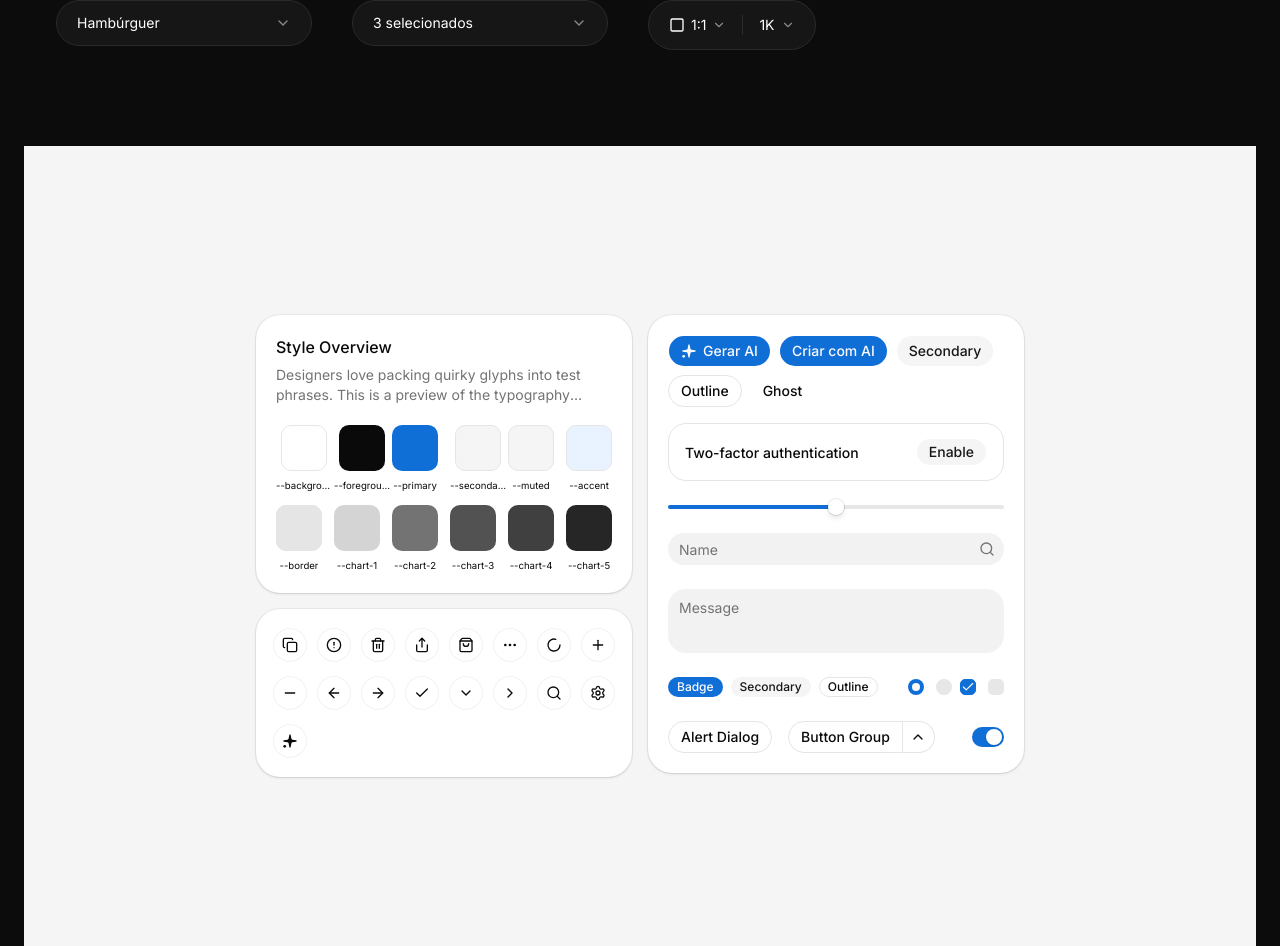
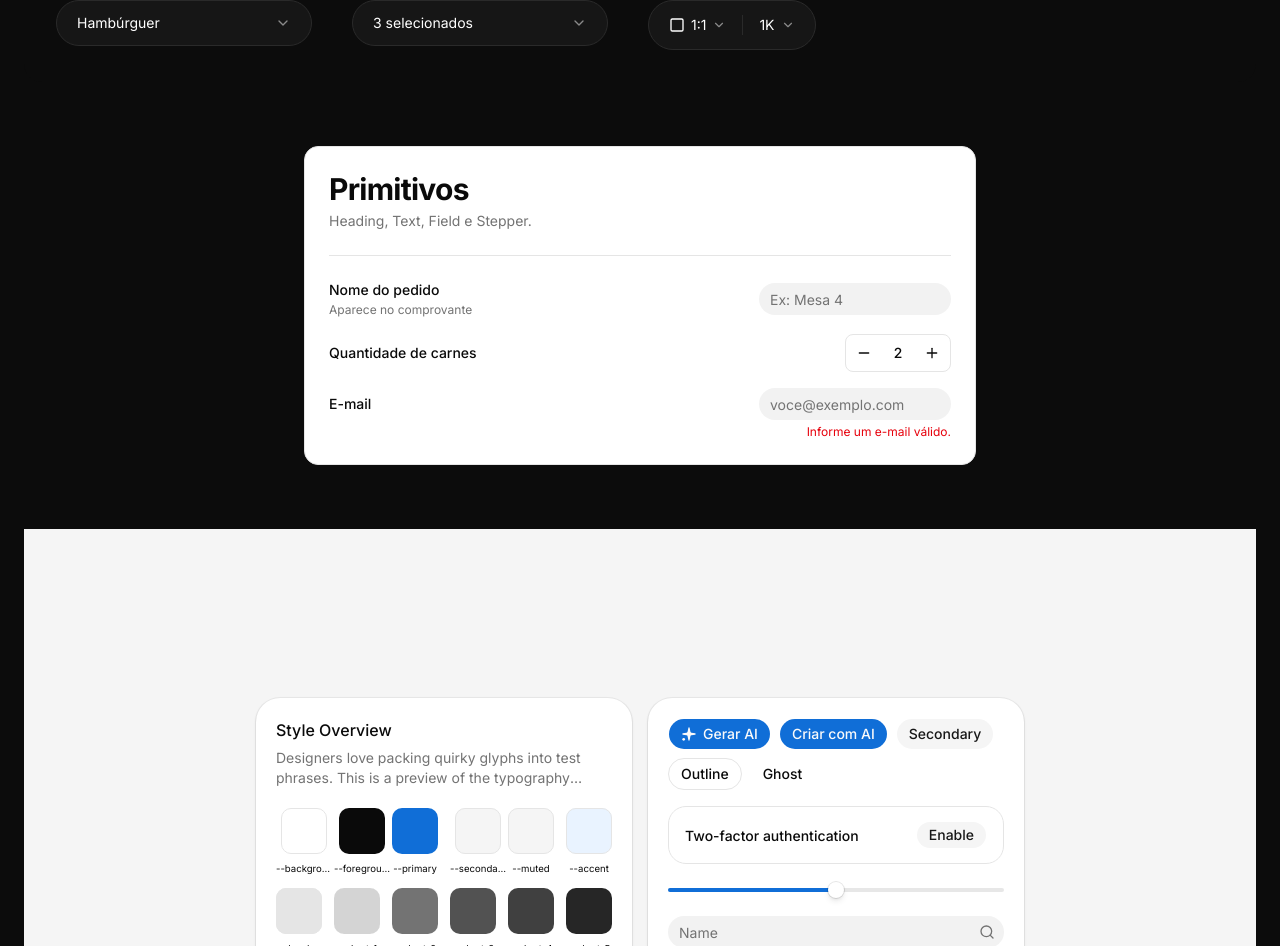
Before and after one commit to pedroburneiko/BS, a Next.js app: page / in a window 1280 px wide. Shown: the part 844-1790 px from the top of the page. Built offline with nearby package versions, Linux system fonts and the light colour scheme.

Commit message:
feat: add PrimitivesDemo component and integrate into page layout
Co-authored-by: pedroburneiko <146845628+pedroburneiko@users.noreply.github.com>

```diff
--- a/app/page.tsx
+++ b/app/page.tsx
@@ -1,6 +1,7 @@
 import { ImageEditor } from "@/components/image-editor"
 import { Demo } from "@/components/demo"
 import { DarkSelects } from "@/components/dark-selects"
+import { PrimitivesDemo } from "@/components/primitives/primitives-demo"
 
 export default function Page() {
   return (
@@ -9,6 +10,7 @@ export default function Page() {
         <ImageEditor />
       </div>
       <DarkSelects />
+      <PrimitivesDemo />
       <Demo />
     </main>
   )
--- /dev/null
+++ b/components/primitives/primitives-demo.tsx
@@ -0,0 +1,54 @@
+"use client"
+
+import * as React from "react"
+
+import { Heading } from "@/components/primitives/heading"
+import { Text } from "@/components/primitives/text"
+import { Field } from "@/components/primitives/field"
+import { Stepper } from "@/components/primitives/stepper"
+import { Input } from "@/components/ui/input"
+
+export function PrimitivesDemo() {
+  const [carnes, setCarnes] = React.useState(2)
+
+  return (
+    <section className="mx-auto w-full max-w-2xl rounded-xl border border-border bg-card p-6 text-card-foreground">
+      <div className="flex flex-col gap-1">
+        <Heading as={2} size={4}>
+          Primitivos
+        </Heading>
+        <Text color="muted">Heading, Text, Field e Stepper.</Text>
+      </div>
+
+      <div className="mt-6 flex flex-col gap-4 border-t border-border pt-6">
+        <Field
+          orientation="horizontal"
+          label="Nome do pedido"
+          htmlFor="nome"
+          hint="Aparece no comprovante"
+        >
+          <Input id="nome" placeholder="Ex: Mesa 4" className="w-48" />
+        </Field>
+
+        <Field orientation="horizontal" label="Quantidade de carnes" htmlFor="carnes">
+          <Stepper
+            value={carnes}
+            onValueChange={setCarnes}
+            min={1}
+            max={10}
+            aria-label="Quantidade de carnes"
+          />
+        </Field>
+
+        <Field
+          orientation="horizontal"
+          label="E-mail"
+          htmlFor="email"
+          error="Informe um e-mail válido."
+        >
+          <Input id="email" placeholder="voce@exemplo.com" className="w-48" />
+        </Field>
+      </div>
+    </section>
+  )
+}
```
